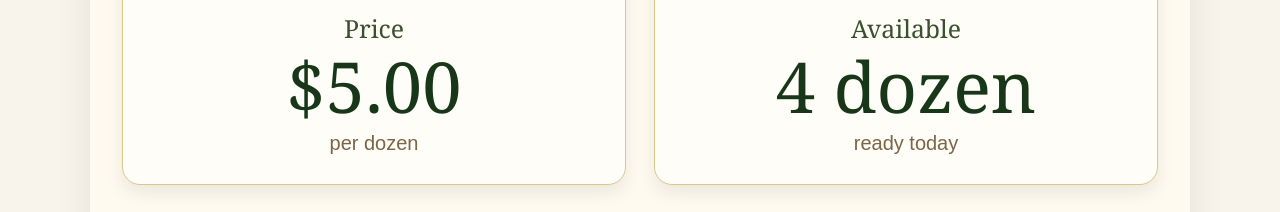
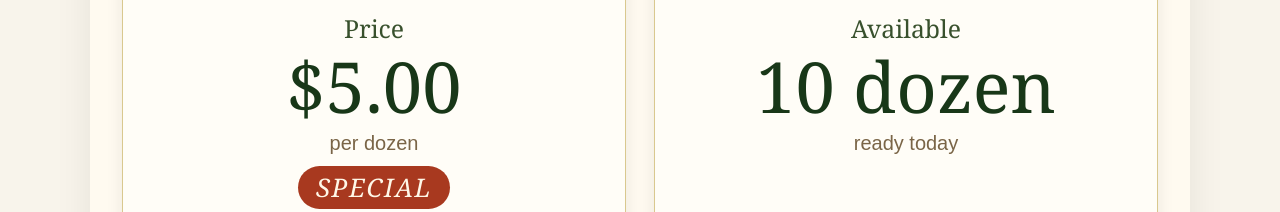
Before and after one commit to Grey-Lancaster/eggs, a plain HTML site: page index.html in a window 1280 px wide. Shown: the part 717-929 px from the top of the page. Drawn offline with Linux system fonts and the light colour scheme.

Commit message:
Update availability: 10 dozen

```diff
--- a/index.html
+++ b/index.html
@@ -372,14 +372,14 @@
       <div class="card-label">Price</div>
       <div class="card-value">$5.00</div>
       <div class="card-sub">per dozen</div>
-      <!-- BULK_PRICE_START --><!-- BULK_PRICE_END -->
+      <!-- BULK_PRICE_START --><div class="bulk-price"><span class="bulk-badge">Special</span><span class="bulk-amount">5 dozen $20.00</span></div><!-- BULK_PRICE_END -->
     </div>
 
 
     <div class="card">
       <div class="icon-circle">🧺</div>
       <div class="card-label">Available</div>
-      <div class="card-value">4 dozen</div>
+      <div class="card-value">10 dozen</div>
       <div class="card-sub">ready today</div>
     </div>
 
```
